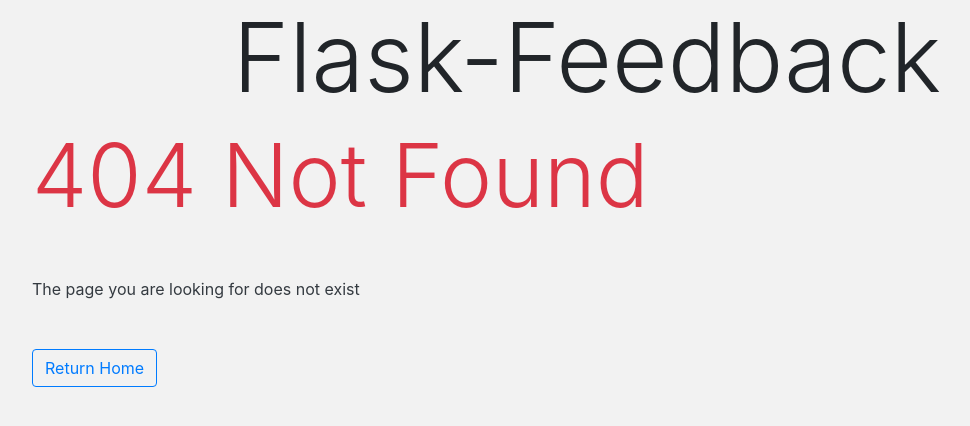
After one commit to DruSerkes/flask-feedback, a Flask app: template templates/error.html in a window 1280 px wide. The commit adds this page. Shown: the top 426 px of the page, without its empty margins (53-1023 px from the left). Run offline with Flask 2, Linux system fonts and the light colour scheme; the template is opened without the code that fills it, so the values that code supplies are empty; some libraries are stand-ins or nearby versions.

Commit message:
add custom 404 page

```diff
--- a/app.py
+++ b/app.py
@@ -145,3 +145,9 @@ def delete_feedback(feedback_id):
     else:
         flash("You must be logged in to do that!", 'danger')
         return redirect('/login')
+
+# CUSTOM 404 PAGE
+@app.errorhandler(404)
+def display_404(error):
+    """ Displays a custom error page when returning a 404 error """
+    return render_template('/error.html'), 404
--- /dev/null
+++ b/templates/error.html
@@ -0,0 +1,13 @@
+{% extends 'base.html' %}
+
+{% block title %}Not Found{% endblock %}
+
+{% block content %}
+
+<h2 class="display-2 text-danger mb-2">404 Not Found</h2>
+
+<p class='text-dark my-5'>The page you are looking for does not exist</p>
+
+<a href="/" class='btn btn-large btn-outline-primary'>Return Home</a>
+
+{% endblock %}
--- a/templates/secret.html
+++ b/templates/secret.html
@@ -1,5 +1,5 @@
 {% extends 'base.html' %}
-{% block title%} Login {% endblock %}
+{% block title%} User Feedback {% endblock %}
 
 {% block content %}
 
@@ -37,7 +37,7 @@
             <div class="card my-4 ">
                 <div class="card-body">
                     <h5 class="card-title text-primary"> {{feedback.title}}
-                        {% if session['username'] == feedback.username %}
+                        {% if session['username'] == feedback.username or user.is_admin %}
                         <a href='/feedback/{{feedback.id}}/update' class="text-white btn btn-sm btn-info text-white"><i class="fa fa-edit"></i></a>
                         <form style="display:inline;" action="/feedback/{{feedback.id}}/delete" method='POST'>
                             <button class="btn btn-sm btn-danger"><i class="fa fa-trash"></i></button>
```
